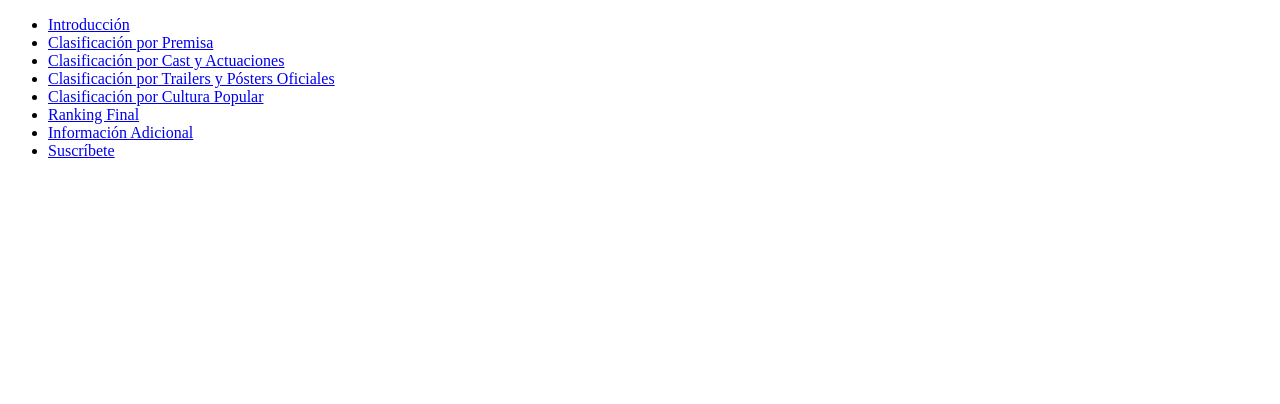
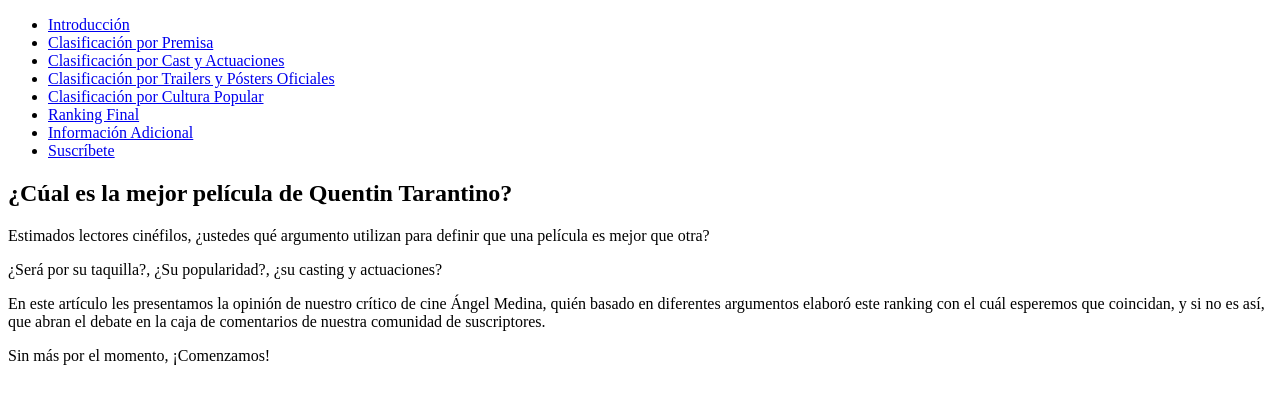
Before and after one commit to AbrahamMDN/QuentinTarantinoMovies, a plain HTML site: page index.html in a window 1280 px wide. Drawn offline with Linux system fonts and the light colour scheme.

Commit message:
Introducción

```diff
--- a/index.html
+++ b/index.html
@@ -21,5 +21,22 @@
             </ul>
         </nav>
     </header>
+
+    <!--Sección de Introducción-->
+    <section id="intro">
+        <h1> ¿Cúal es la mejor película de Quentin Tarantino?</h1>
+        <p>
+            Estimados lectores cinéfilos, ¿ustedes qué argumento utilizan para definir que una película es mejor que otra?
+        </p>
+        <p>
+            ¿Será por su taquilla?, ¿Su popularidad?, ¿su casting y actuaciones?
+        </p>
+        <p>
+            En este artículo les presentamos la opinión de nuestro crítico de cine Ángel Medina, quién basado en diferentes argumentos elaboró este ranking con el cuál esperemos que coincidan, y si no es así, que abran el debate en la caja de comentarios de nuestra comunidad de suscriptores.
+        </p>
+        <p>
+            Sin más por el momento, ¡Comenzamos!
+        </p>
+    </section>
 </body>
 </html>
```
